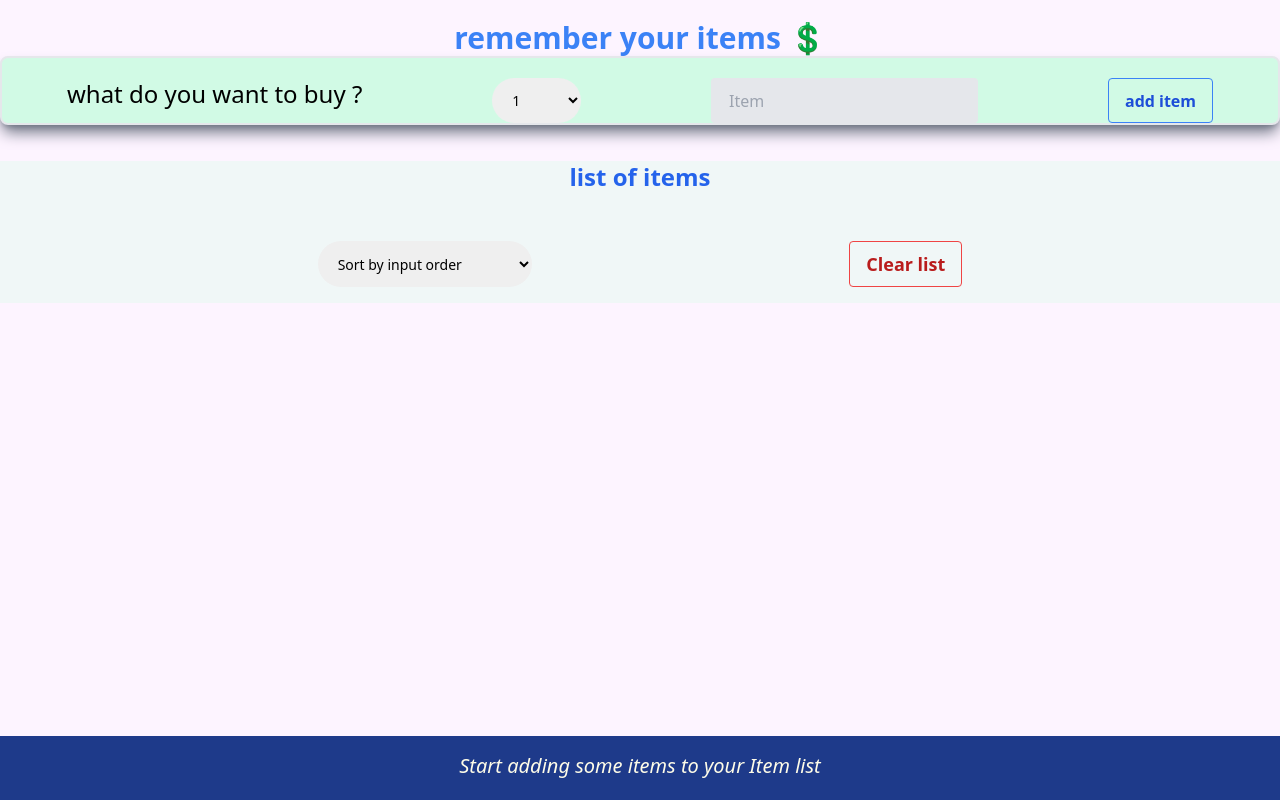
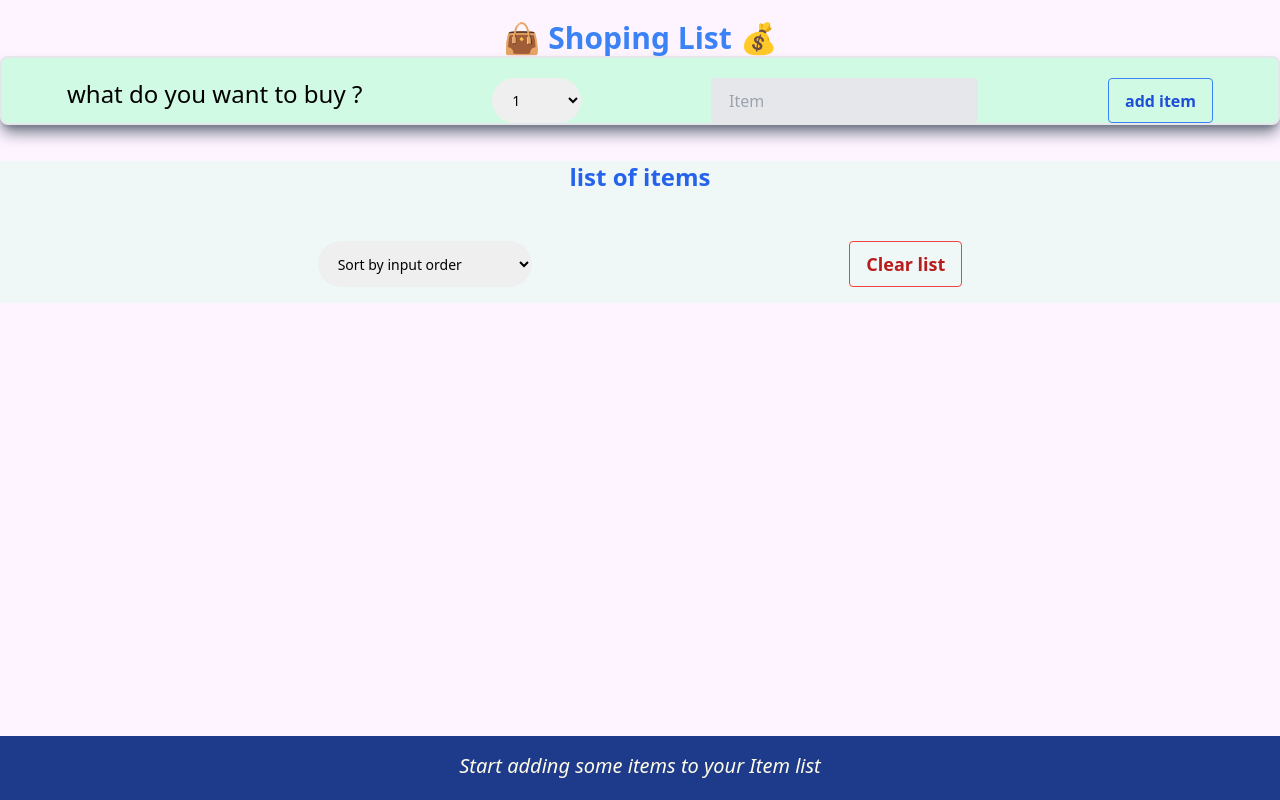
Before and after one commit to Ali-Umed/travel-list, a React (Create React App) app: page / in a window 1280 px wide. Built offline with nearby package versions, Linux system fonts and the light colour scheme.

Commit message:
change logo name

```diff
--- a/src/components/Form.js
+++ b/src/components/Form.js
@@ -16,7 +16,6 @@ export default function Form({
 
   function handleSubmit(e) {
     e.preventDefault();
-    console.log('aa');
 
     if (!description) return;
 
--- a/src/components/Logo.js
+++ b/src/components/Logo.js
@@ -2,7 +2,7 @@ import React from 'react';
 export default function Logo() {
   return (
     <h3 className=" pt-5 text-3xl text-center font-bold text-blue-500">
-      remember your items 💲
+      👜 Shoping List 💰
     </h3>
   );
 }
```
